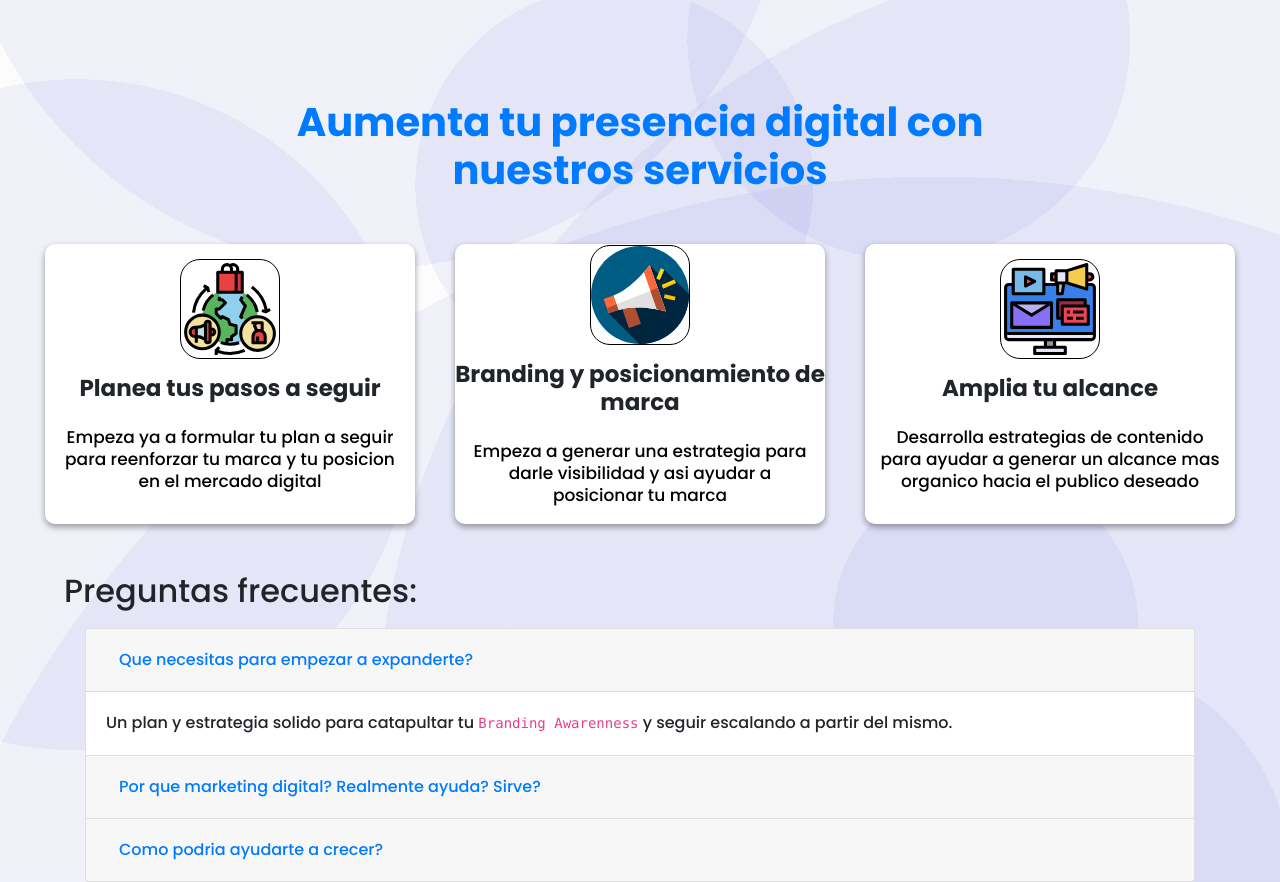
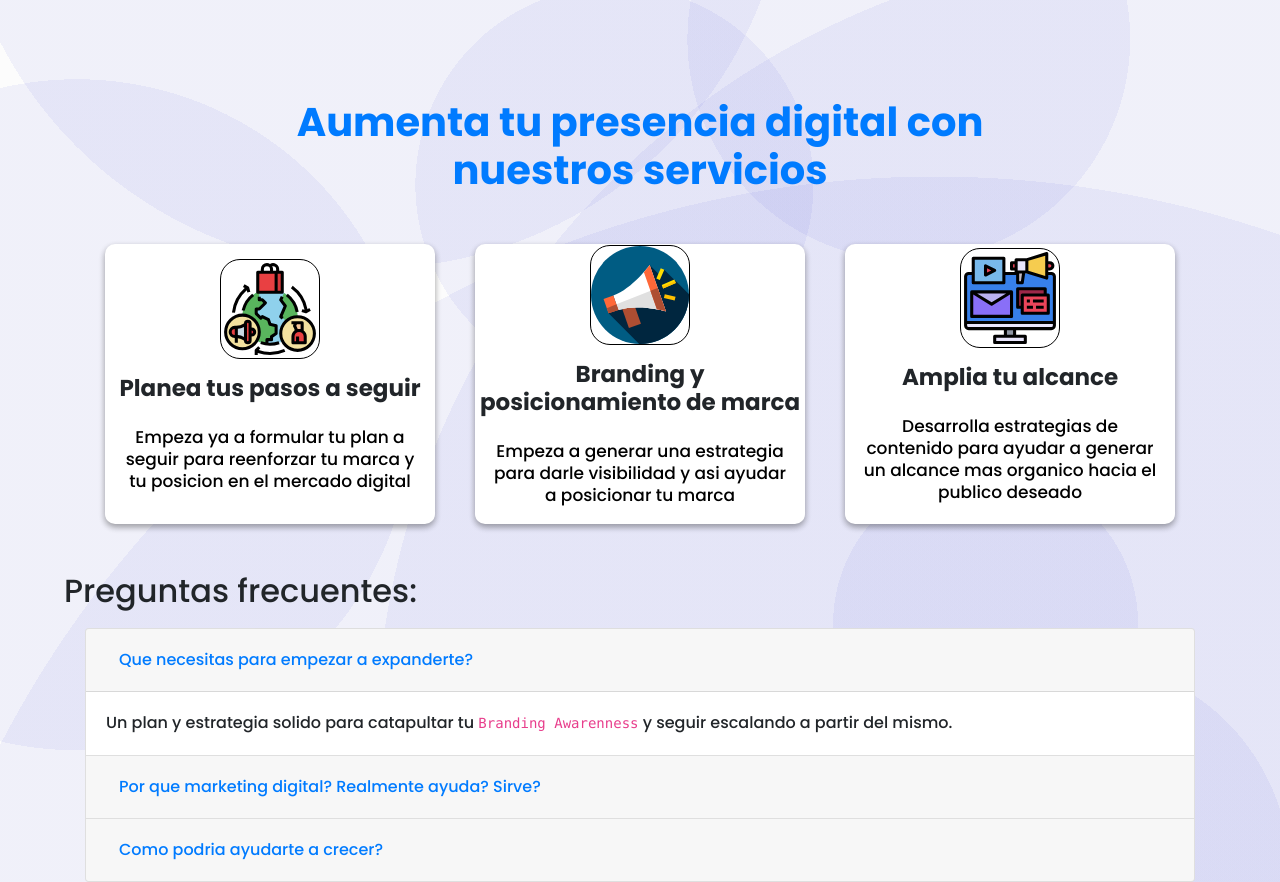
Before and after one commit to Adremess/meligise-marketing-digital, a website: page index.html in a window 1280 px wide. Shown: the part 754-1636 px from the top of the page. Drawn offline with nearby package versions, Linux system fonts and the light colour scheme.

Commit message:
section__info arreglado width

```diff
--- a/scss/_section.scss
+++ b/scss/_section.scss
@@ -63,7 +63,7 @@
     }
     &__info {
       height: 280px !important;
-      width: 370px !important;
+      width: 330px !important;
       &:not(:last-child) {
         margin: 0 40px 0 0 !important;
       }
```
Also changed, not shown: css/styles.css.
